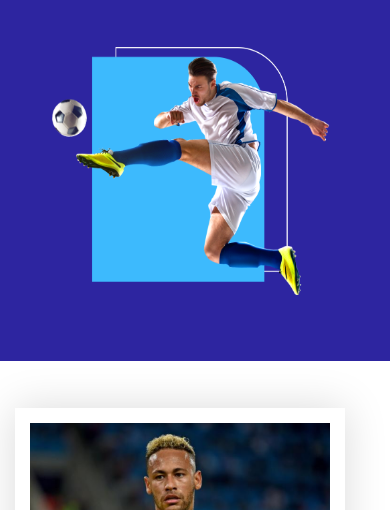
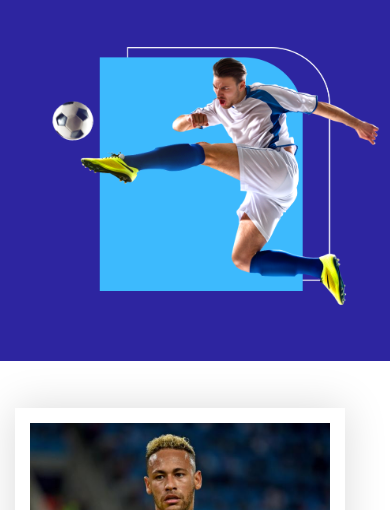
Before and after one commit to abdur012/Responsive-Football, a plain HTML site: page index.html in a window 390 px wide. Shown: the part 334-844 px from the top of the page. Drawn offline with Linux system fonts and the light colour scheme.

Commit message:
check commit

```diff
--- a/style.css
+++ b/style.css
@@ -159,8 +159,8 @@ footer styles
        font-size: 30px;
     }
     .header-image img{
-        width: 280px;
-        height: 250px;
+        width: 330px;
+        height: 260px;
         margin: 0px 0px 62px 50px;
     }
 
```
